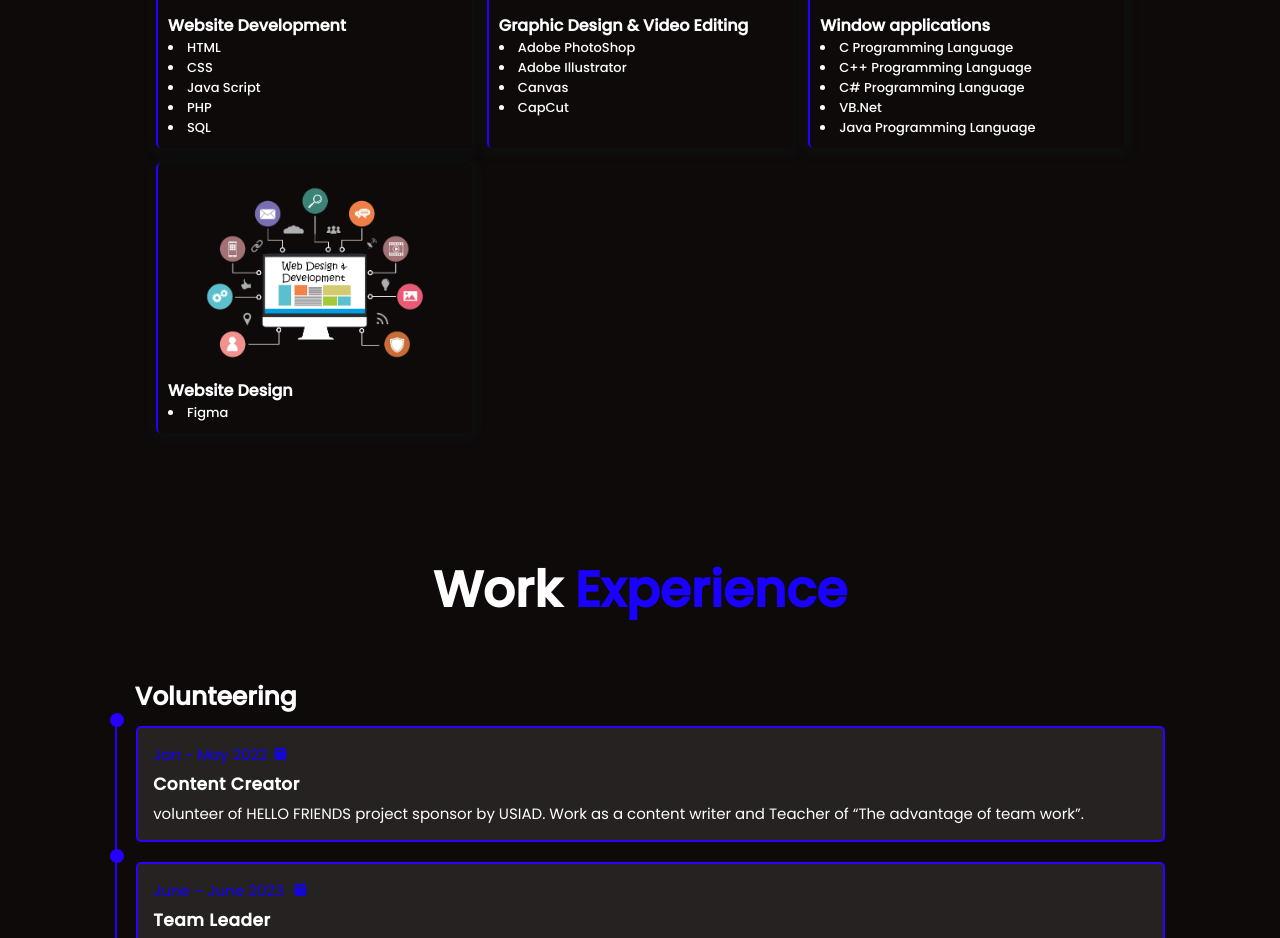
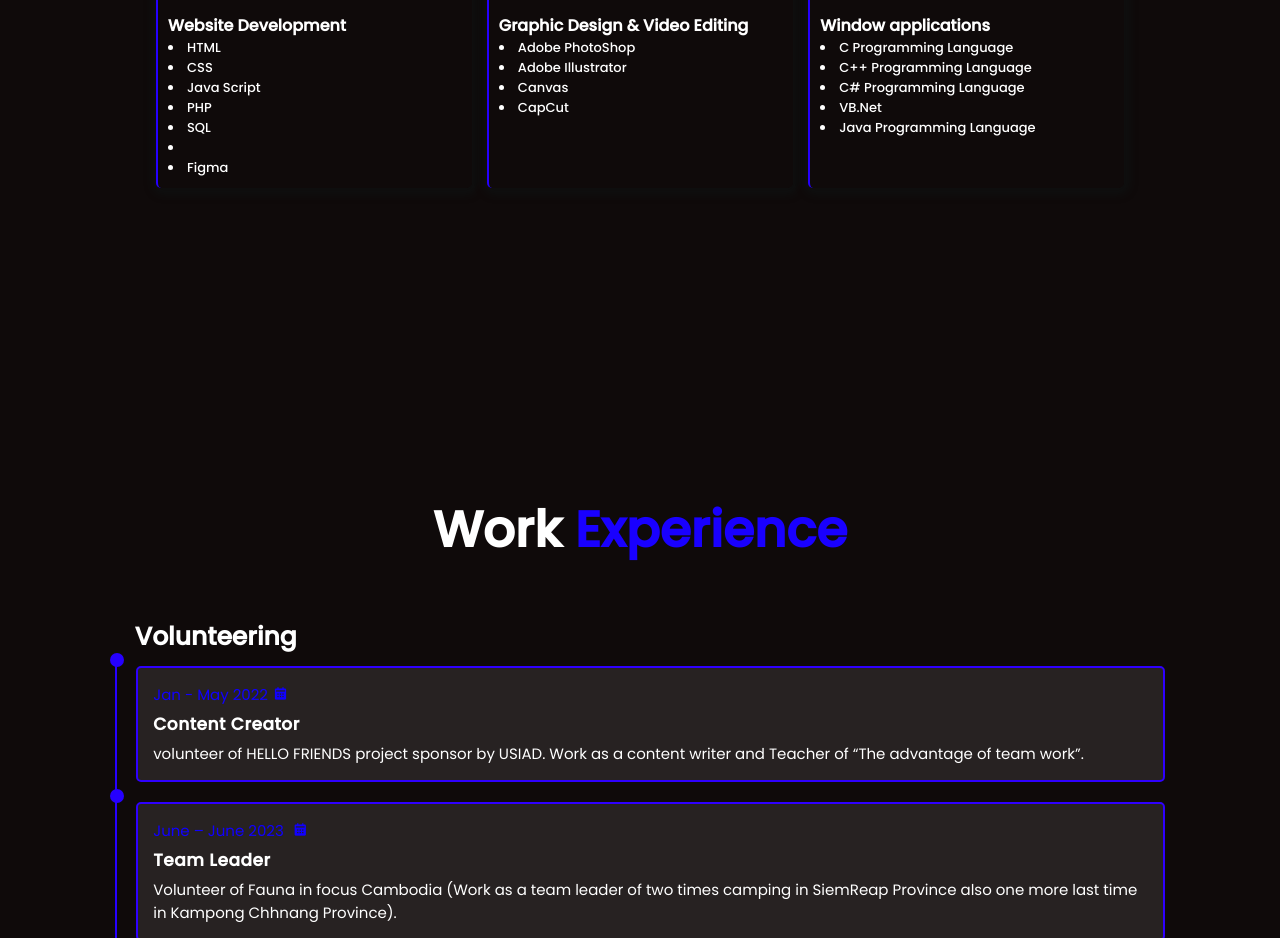
Before and after one commit to PEav52/PEAV-lab, a plain HTML site: page index.html in a window 1280 px wide. Shown: the part 2920-3858 px from the top of the page. Drawn offline with nearby package versions, Linux system fonts and the light colour scheme.

Commit message:
Update index.html

```diff
--- a/index.html
+++ b/index.html
@@ -137,6 +137,8 @@
                         <li>Java Script</li>
                         <li>PHP</li>
                         <li>SQL</li>
+			<li>    </li>
+			<li>Figma</li>
                     </span>
 				</div>
 				<!-- box 2 -->
@@ -160,14 +162,6 @@
                         <li>C# Programming Language</li>
                         <li>VB.Net</li>
                         <li>Java Programming Language</li>
-                    </span>
-				</div>
-                <!-- box 4 -->
-				<div class="box">
-					<img src="image/web.png" alt=""><br>
-                    <h2>Website Design</h2>
-                    <span>
-                        <li>Figma</li>
                     </span>
 				</div>
 			</div>
```
